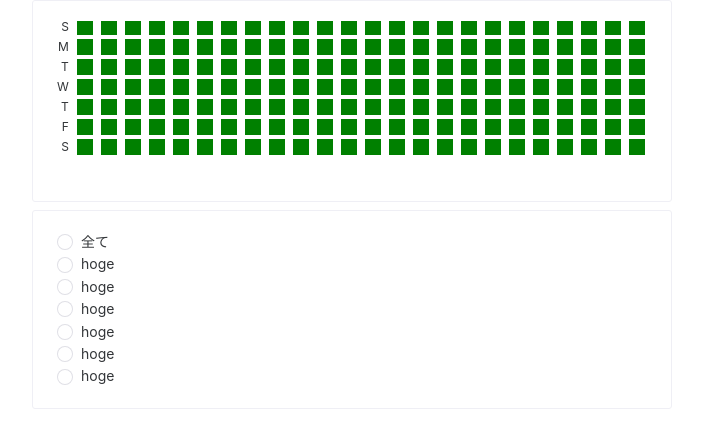
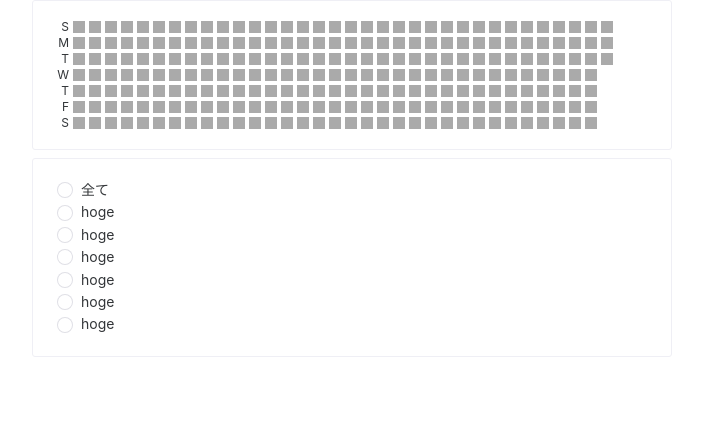
Before and after one commit to traP-jp/h23s_14-UI, a Vue app: page /personal in a window 1280 px wide. Shown: the top 448 px of the page, without its empty margins (288-991 px from the left). Built offline with nearby package versions, Linux system fonts and the light colour scheme.

Commit message:
:zap: Fix grass component

```diff
--- a/src/components/Grass.vue
+++ b/src/components/Grass.vue
@@ -11,7 +11,7 @@
           {{ i }}
         </div>
         <div v-for="i in scores">
-          <div :class="$style.grass" />
+          <div :class="$style.grass" :style="{ backgroundColor: grassColor(i.score) }" />
         </div>
       </div>
     </NLayout>
@@ -23,31 +23,42 @@ import { ref, computed } from 'vue'
 
 const props = defineProps<{
   scores: { date: Date; score: number }[]
+  threshold: number[]
 }>()
 const fixedScores = computed(() => {
   // const d = props.scores[0].date.getWeek
   return 1
 })
+const grassColor = (x: number) => {
+  if (x < props.threshold[0]) {
+    return '#ffffff'
+  } else if (x < props.threshold[1]) {
+    return '#aaaaaa'
+  } else if (x < props.threshold[2]) {
+    return '#777777'
+  } else if (x < props.threshold[3]) {
+    return '#222222'
+  } else {
+    return '#000000'
+  }
+}
 </script>
 
 <style module lang="scss">
 .container {
-  // width: 100%;
   overflow-x: scroll;
-  height: 160px;
   min-width: 0px;
-  gap: 6px;
   display: grid;
   grid-auto-flow: column;
-  gap: 8px;
+  gap: 4px;
   justify-content: start;
   grid-template-rows: repeat(7, 12px);
-  grid-auto-columns: auto;
+  grid-auto-columns: 12px;
   align-items: center;
 }
 .grass {
-  height: 16px;
-  width: 16px;
+  height: 12px;
+  width: 12px;
   background-color: green;
 }
 .weekText {
--- a/src/views/PersonalScore.vue
+++ b/src/views/PersonalScore.vue
@@ -1,6 +1,6 @@
 <template>
   <NSpace vertical>
-    <Grass :scores="new Array(234).fill(0)" />
+    <Grass :scores="genScores()" :threshold="[0, 10, 20, 30]" />
     <DispayItemSelector />
   </NSpace>
 </template>
@@ -8,5 +8,15 @@
 import Grass from '@/components/Grass.vue'
 import DispayItemSelector from '@/components/DisplayItemSelector.vue'
 import { NSpace } from 'naive-ui'
+import { subDays } from 'date-fns'
+
+const genScores = () => {
+  return new Array(234).fill(0).map((_, i) => {
+    return {
+      date: subDays(new Date(), i),
+      score: Math.random()
+    }
+  })
+}
 </script>
 <style module lang="scss"></style>
```
